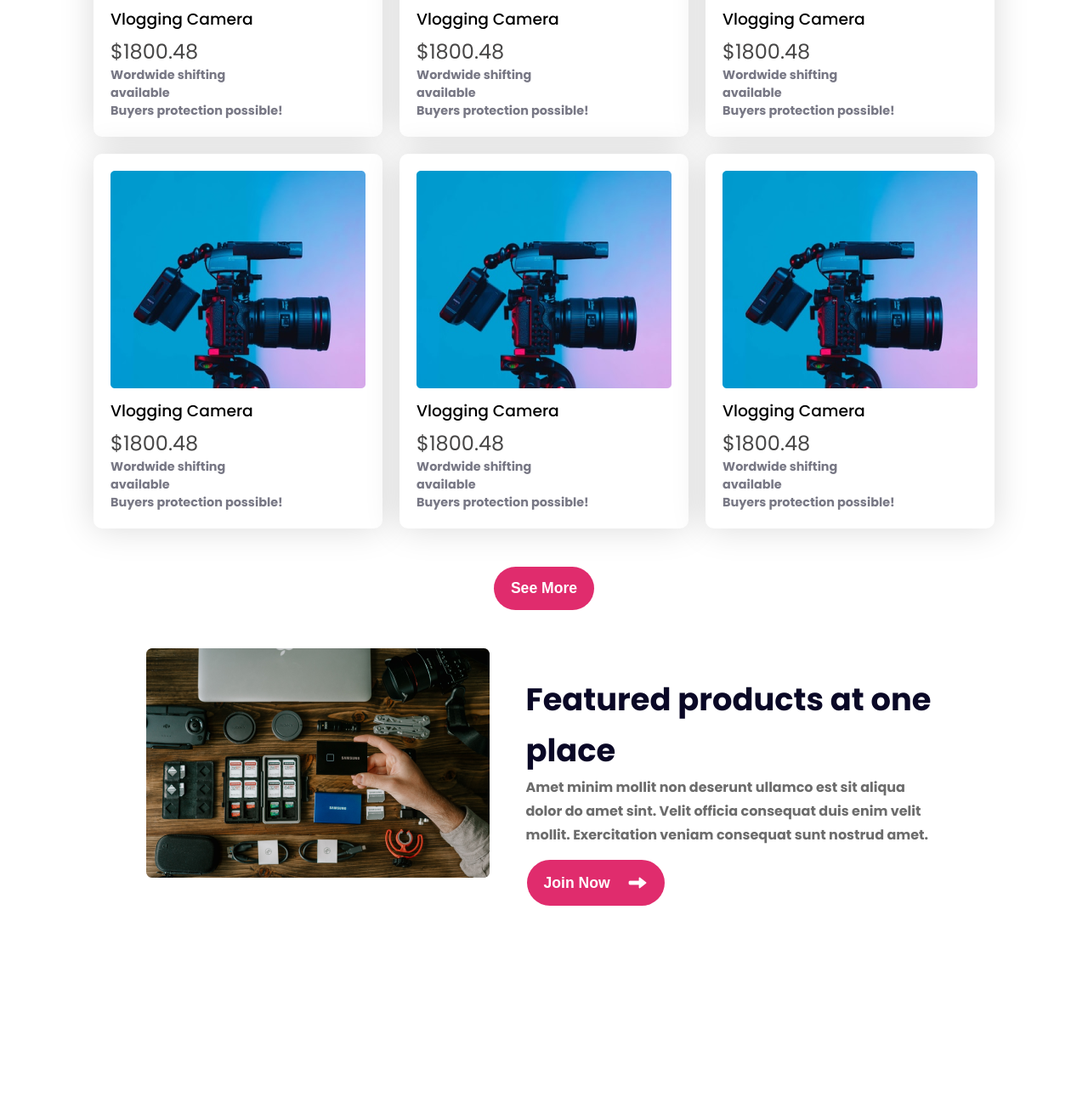
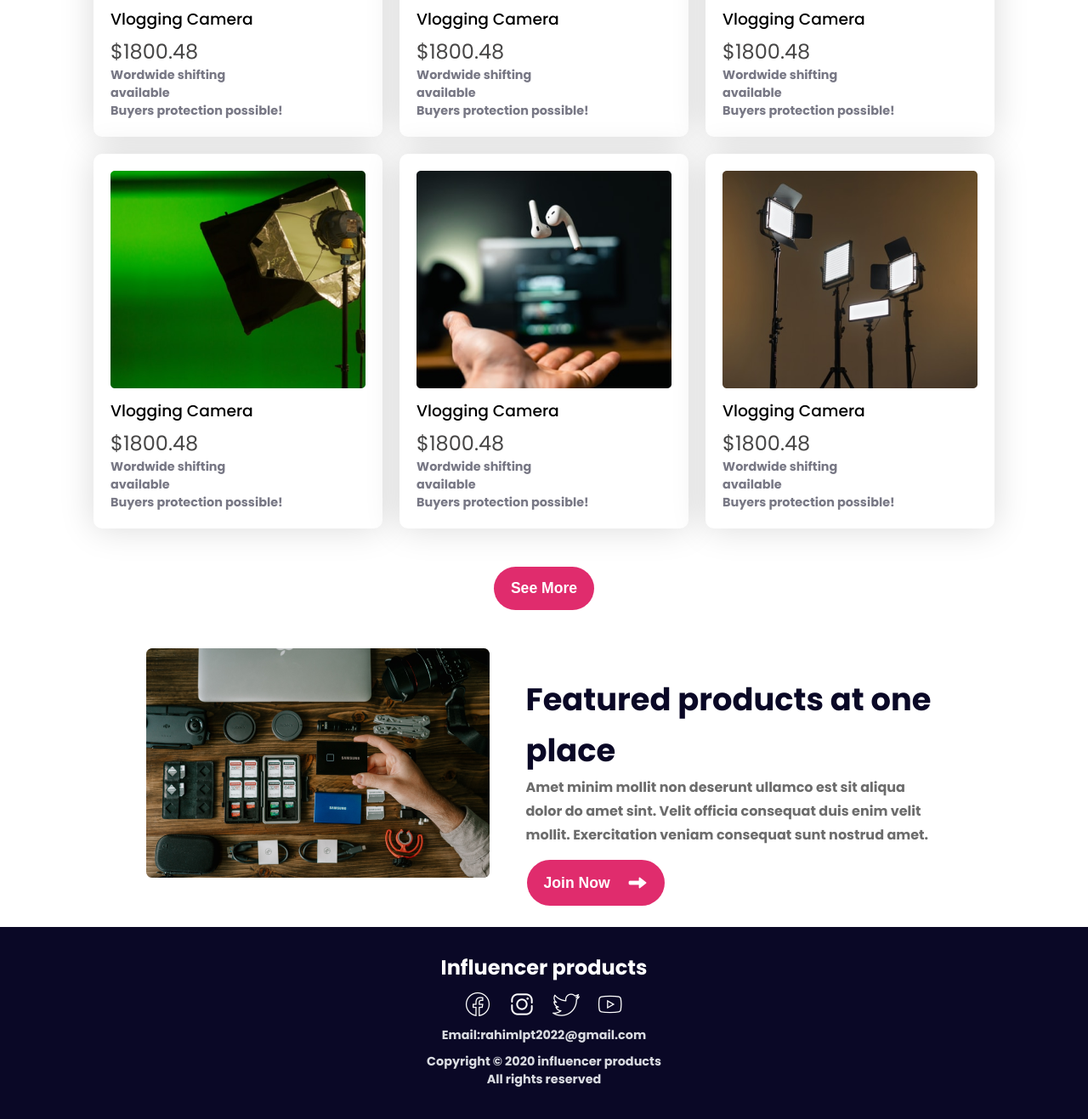
Before and after one commit to Rahim00001/influencer-gears, a plain HTML site: page index.html in a window 1280 px wide. Shown: the part 1631-2948 px from the top of the page at 85% size. Before the commit the page ends 2722 px from the top, so only its background shows below. Drawn offline with Linux system fonts and the light colour scheme.

Commit message:
footer section added

```diff
--- a/index.html
+++ b/index.html
@@ -78,7 +78,7 @@
               </p>
             </div>
             <div class="item-card">
-              <img src="images/camera.png" alt="" />
+              <img src="images/mic.png" alt="" />
               <h3 class="item-name">Vlogging Camera</h3>
               <p class="item-price">$1800.48</p>
               <p class="item-desc">
@@ -87,7 +87,7 @@
               </p>
             </div>
             <div class="item-card">
-              <img src="images/camera.png" alt="" />
+              <img src="images/setup.png" alt="" />
               <h3 class="item-name">Vlogging Camera</h3>
               <p class="item-price">$1800.48</p>
               <p class="item-desc">
@@ -96,7 +96,7 @@
               </p>
             </div>
             <div class="item-card">
-              <img src="images/camera.png" alt="" />
+              <img src="images/action.png" alt="" />
               <h3 class="item-name">Vlogging Camera</h3>
               <p class="item-price">$1800.48</p>
               <p class="item-desc">
@@ -105,7 +105,7 @@
               </p>
             </div>
             <div class="item-card">
-              <img src="images/camera.png" alt="" />
+              <img src="images/drone.png" alt="" />
               <h3 class="item-name">Vlogging Camera</h3>
               <p class="item-price">$1800.48</p>
               <p class="item-desc">
@@ -114,7 +114,7 @@
               </p>
             </div>
             <div class="item-card">
-              <img src="images/camera.png" alt="" />
+              <img src="images/single-light.png" alt="" />
               <h3 class="item-name">Vlogging Camera</h3>
               <p class="item-price">$1800.48</p>
               <p class="item-desc">
@@ -123,7 +123,7 @@
               </p>
             </div>
             <div class="item-card">
-              <img src="images/camera.png" alt="" />
+              <img src="images/airpod.png" alt="" />
               <h3 class="item-name">Vlogging Camera</h3>
               <p class="item-price">$1800.48</p>
               <p class="item-desc">
@@ -132,7 +132,7 @@
               </p>
             </div>
             <div class="item-card">
-              <img src="images/camera.png" alt="" />
+              <img src="images/lights.png" alt="" />
               <h3 class="item-name">Vlogging Camera</h3>
               <p class="item-price">$1800.48</p>
               <p class="item-desc">
@@ -164,6 +164,19 @@
         </div>
       </section>
     </main>
-    <footer></footer>
+    <footer>
+      <h1 class="footer-heading">Influencer products</h1>
+      <div class="footer-icons">
+        <img src="images/facebook.png" alt="" class="icon" />
+        <img src="images/instagram.png" alt="" class="icon" />
+        <img src="images/twitter.png" alt="" class="icon" />
+        <img src="images/youtube.png" alt="" class="icon" />
+      </div>
+      <p class="email">Email:rahimlpt2022@gmail.com</p>
+      <p class="copyright">
+        Copyright © 2020 influencer products <br />
+        All rights reserved
+      </p>
+    </footer>
   </body>
 </html>
--- a/responsive.css
+++ b/responsive.css
@@ -103,7 +103,7 @@
   }
   .featured-img img {
     width: 100%;
-    padding-top: 25%;
+    padding-top: 20%;
   }
   .featured-header {
     line-height: 50px;
--- a/style.css
+++ b/style.css
@@ -159,3 +159,31 @@ nav {
   line-height: 28px;
 }
 /* featured section end */
+
+/* footer section */
+footer {
+  background: #0a0826;
+  padding: 30px;
+}
+.footer-heading {
+  color: #fff;
+  font-size: 1.5rem;
+  font-weight: 700;
+  text-align: center;
+  margin-bottom: 10px;
+}
+.footer-icons {
+  display: flex;
+  justify-content: center;
+  gap: 20px;
+}
+.email,
+.copyright {
+  color: #d9dbe1;
+  text-align: center;
+  font-size: 0.9rem;
+  font-weight: 700;
+  margin: 10px;
+}
+
+/* footer section end */
```
Also changed, not shown: images/facebook.png (added), images/instagram.png (added), images/twitter.png (added), images/youtube.png (added).
